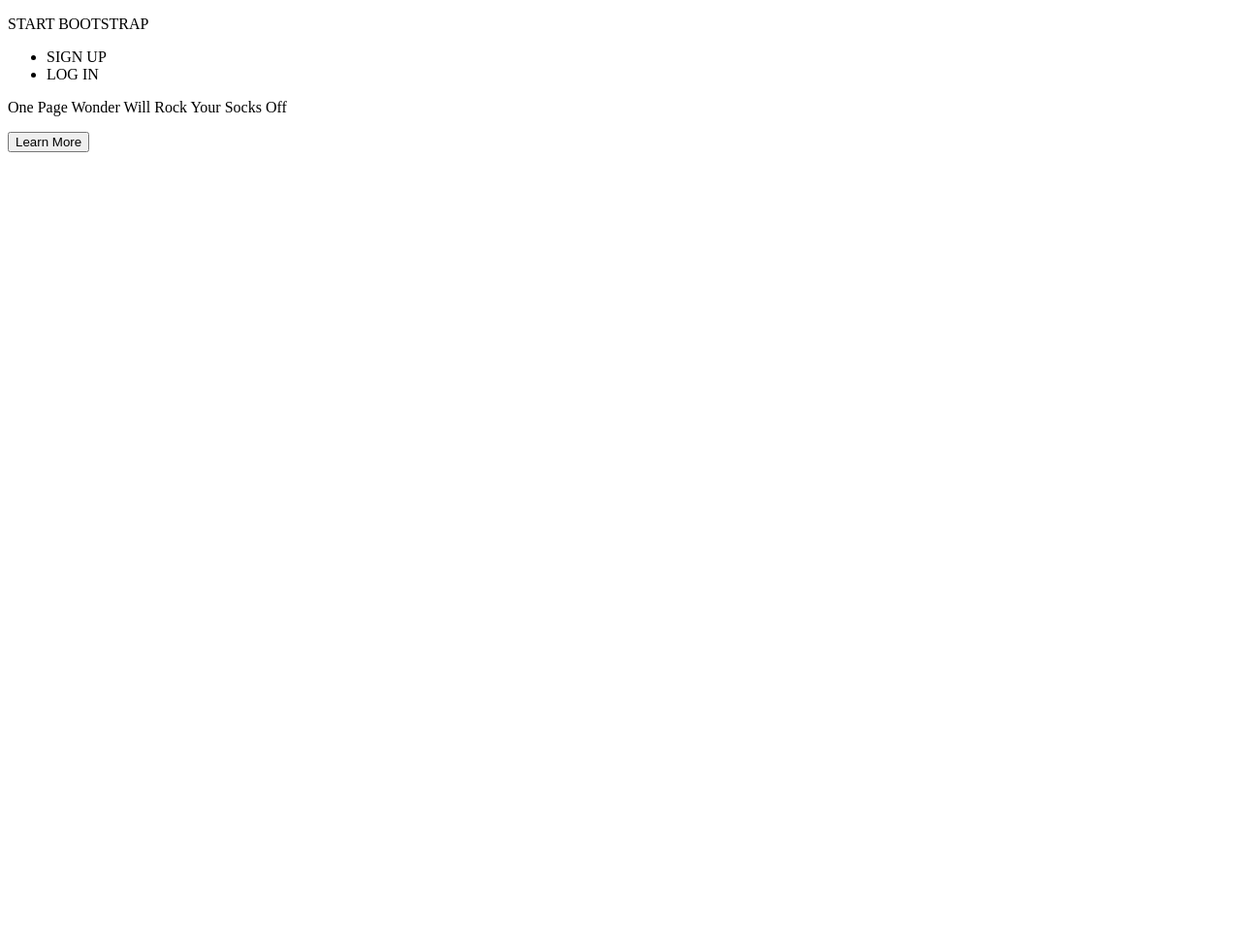
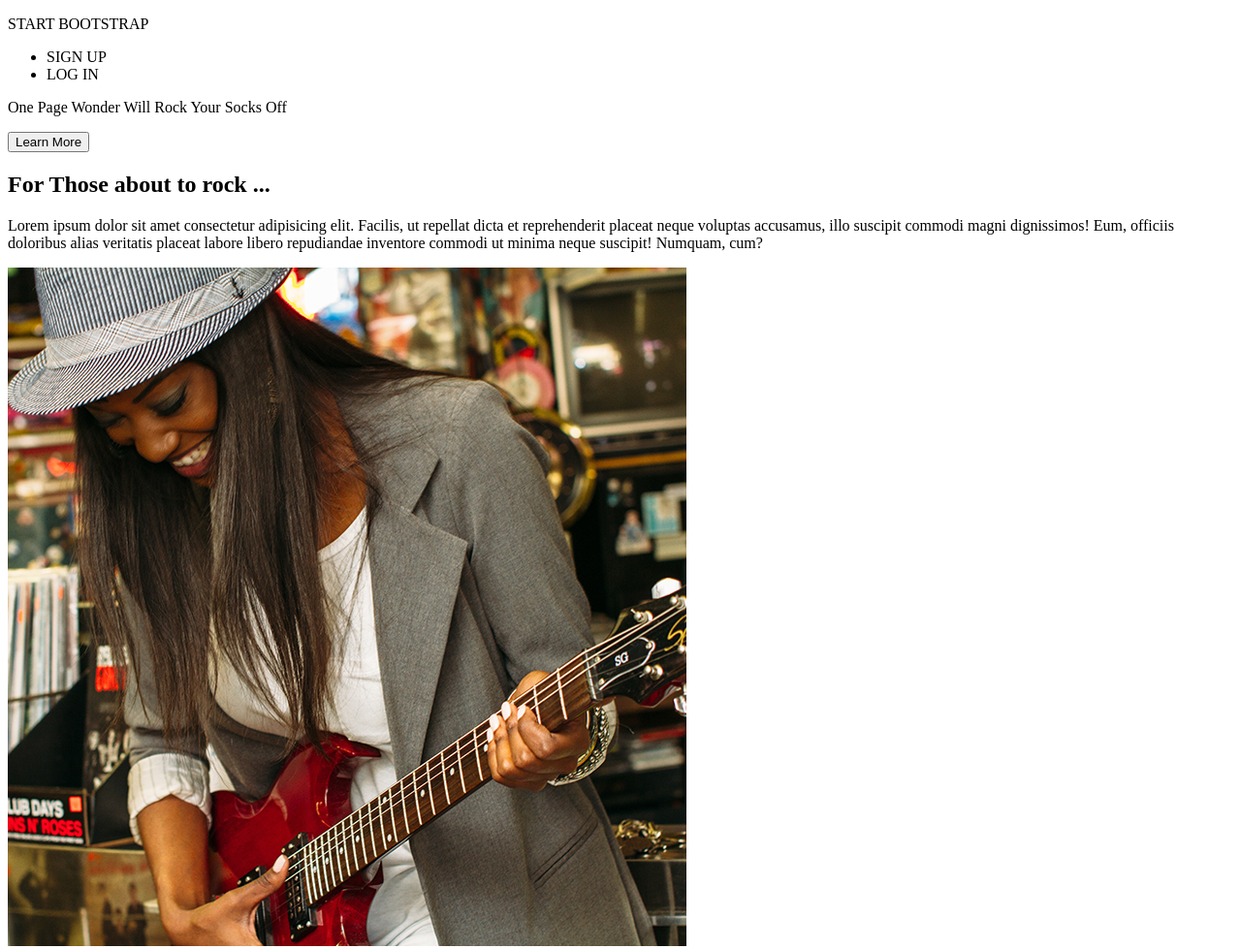
Before and after one commit to sebreye/template3, a plain HTML site: page index.html in a window 1280 px wide. Shown: the whole page at 97% size. Before the commit the page ends 800 px from the top, so only its background shows below. Drawn offline with Linux system fonts and the light colour scheme.

Commit message:
ajout para+img

```diff
--- a/index.html
+++ b/index.html
@@ -22,5 +22,14 @@
             <input type="button" value="Learn More">
         </div>
     </section>
+    <section>
+        <div>
+            <h2>For Those about to rock ...</h2>
+            <p>Lorem ipsum dolor sit amet consectetur adipisicing elit. Facilis, ut repellat dicta et reprehenderit placeat neque voluptas accusamus, illo suscipit commodi magni dignissimos! Eum, officiis doloribus alias veritatis placeat labore libero repudiandae inventore commodi ut minima neque suscipit! Numquam, cum?</p>
+        </div>
+        <div>
+            <img src="./public/img/01.jpg" alt="">
+        </div>
+    </section>
 </body>
 </html>
```
